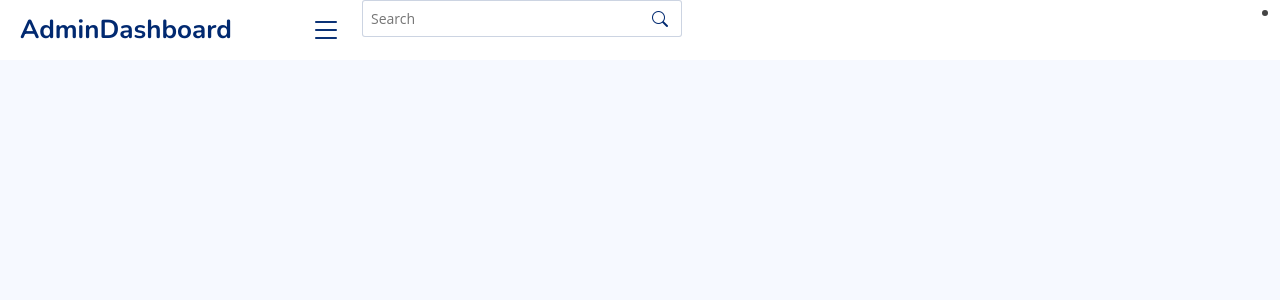
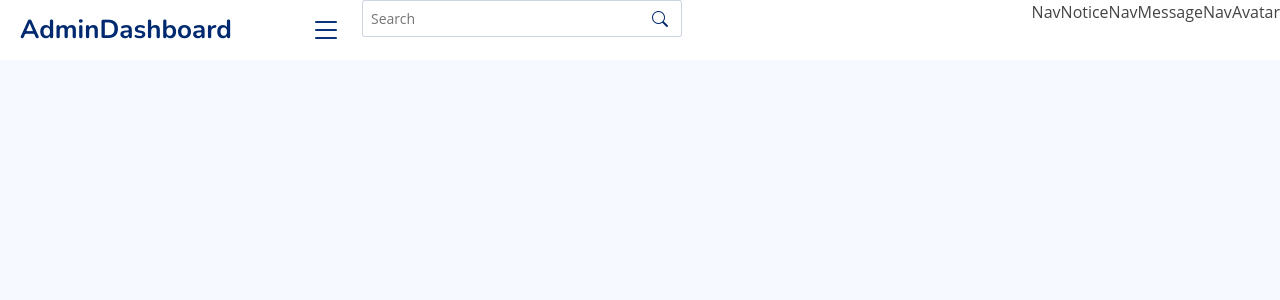
Before and after one commit to BogdanKuzyk/React-Admin-Dashboard, a React (Vite) app: page / in a window 1280 px wide. Shown: the top 300 px of the page. Built offline with nearby package versions, Linux system fonts and the light colour scheme.

Commit message:
Create Nav.jsx and its components

```diff
--- a/src/components/Nav.jsx
+++ b/src/components/Nav.jsx
@@ -1,10 +1,15 @@
 import "./Nav.css"
+import NavAvatar from "./NavAvatar"
+import NavMessage from "./NavMessage"
+import NavNotice from "./NavNotice"
 
 function Nav() {
 	return (
 		<nav className="header-nav ms-auto">
 			<ul className="d-flex align-items-center">
-				<li></li>
+				<NavNotice />
+				<NavMessage />
+				<NavAvatar />
 			</ul>
 		</nav>
 	)
--- /dev/null
+++ b/src/components/NavAvatar.jsx
@@ -0,0 +1,5 @@
+function NavAvatar() {
+	return <div>NavAvatar</div>
+}
+
+export default NavAvatar
--- /dev/null
+++ b/src/components/NavMessage.jsx
@@ -0,0 +1,5 @@
+function NavMessage() {
+	return <div>NavMessage</div>
+}
+
+export default NavMessage
--- /dev/null
+++ b/src/components/NavNotice.jsx
@@ -0,0 +1,5 @@
+function NavNotice() {
+	return <div>NavNotice</div>
+}
+
+export default NavNotice
```
